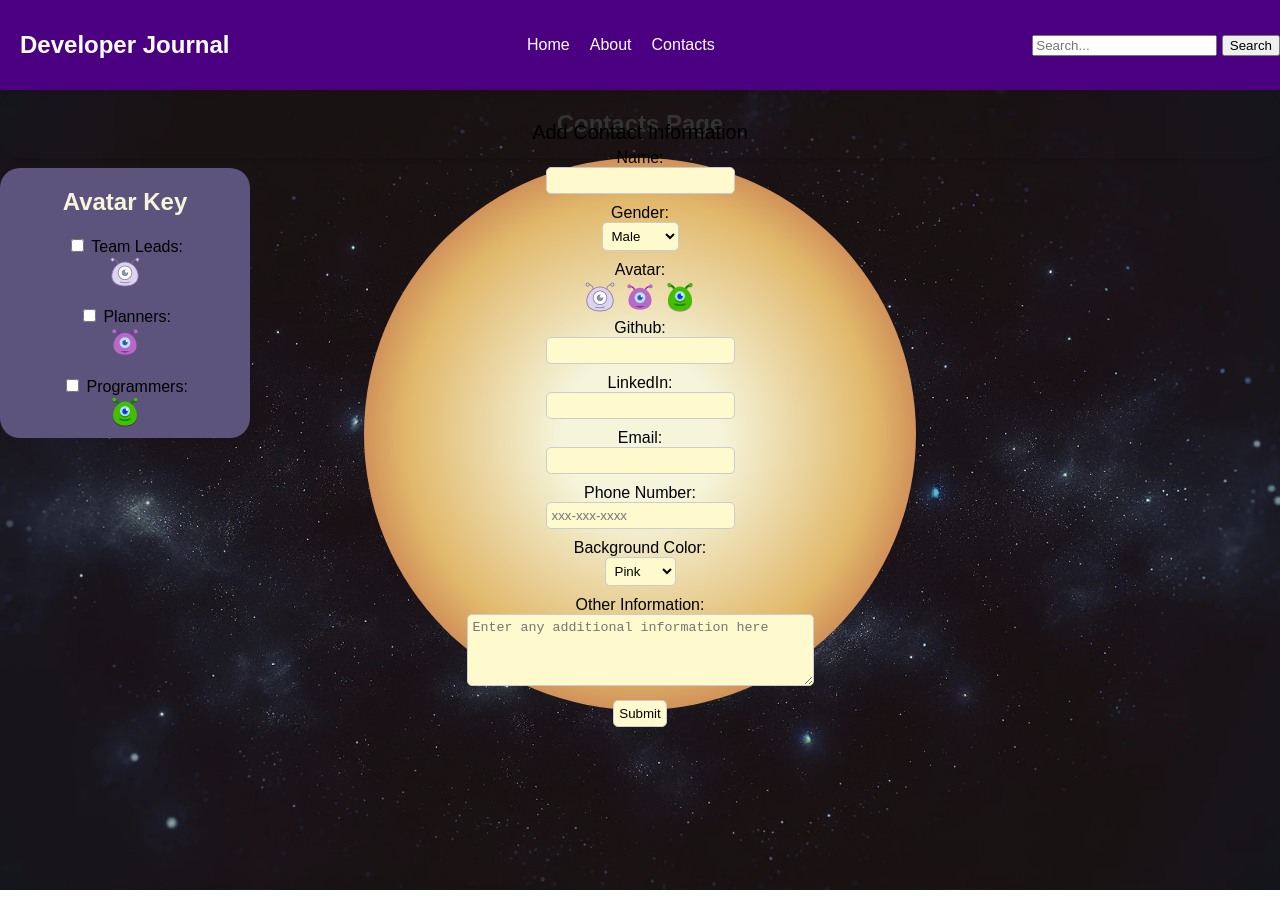
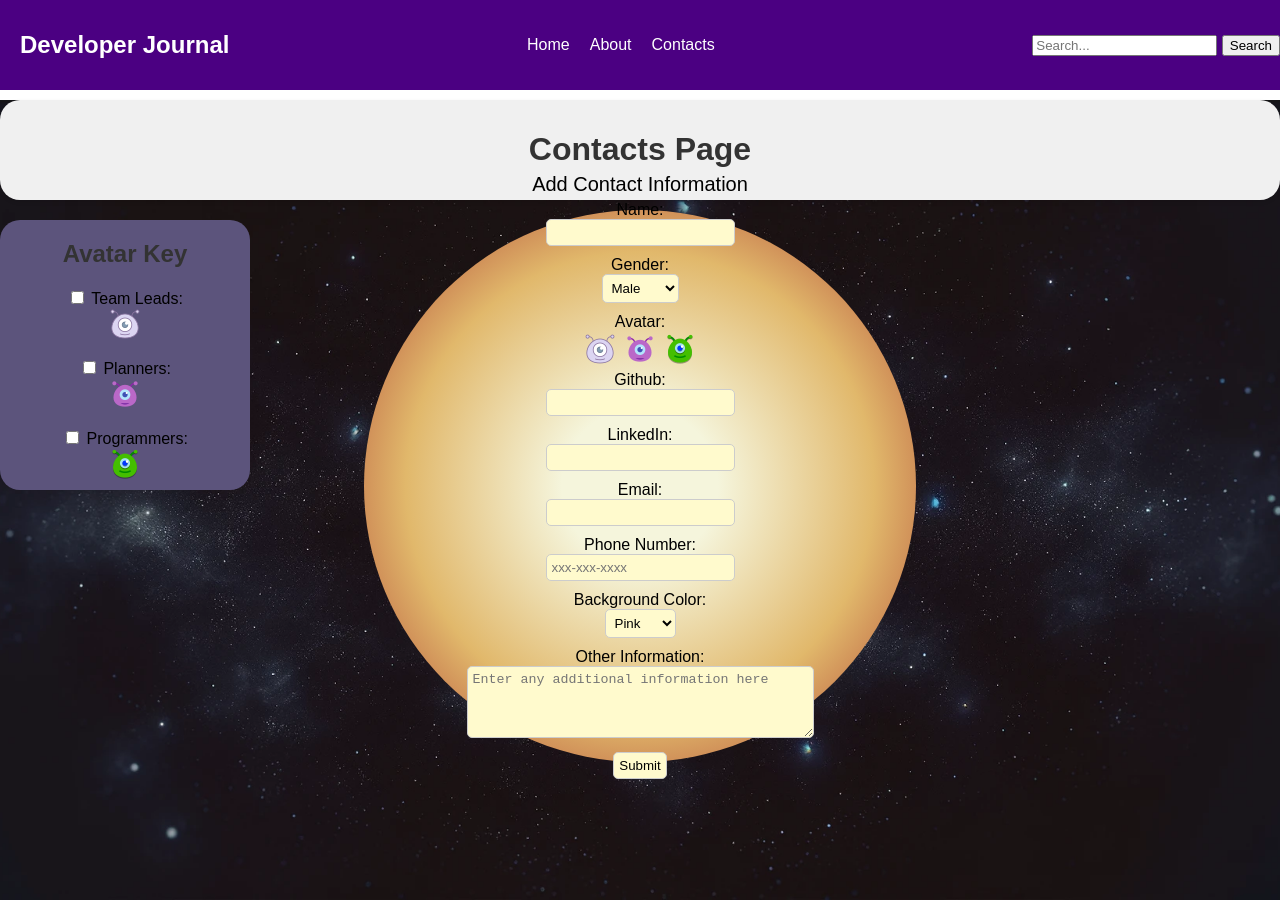
Before and after one commit to cse110-sp24-group31/Dev-Journal, a website: page index.html in a window 1280 px wide. Both pictures are taken after a click on the link "Contacts". Drawn offline with Linux system fonts and the light colour scheme.

Commit message:
fix header

```diff
--- a/assets/styles/contactPage.css
+++ b/assets/styles/contactPage.css
@@ -9,14 +9,24 @@
    width: 100%;
 }
 
+#contacts .header-bubble {
+   background-color: #f0f0f0;
+   padding: 10px;
+   margin: 10px auto;
+   border-radius: 20px;
+   text-align: center;
+   box-shadow: 0 2px 4px rgba(0, 0, 0, 0.1);
+}
+
+#contacts h1 {
+   color: #333 !important;
+   text-align: center !important;
+}
+
 #contacts .bubble, #contacts .flex-container {
    background: transparent !important;
 }
 
-h1 {
-   color: beige;
-   text-align: center;
-}
 .sun-container {
    padding: 20px;
    display: flex;
@@ -30,6 +40,7 @@ h1 {
    outline: none;
    left: -125px;
 }
+
 .sun {
    position: absolute;
    width: 100%;
@@ -38,6 +49,7 @@ h1 {
    background: radial-gradient(circle at center, beige 20%, rgb(225, 184, 107), brown 100%);
    z-index: 1;
 }
+
 .filter-button {
    background: none;
    border: none;
@@ -48,6 +60,7 @@ h1 {
    display: flex;
    align-items: center;
 }
+
 .filter-button img {
    margin-left: 10px;
    max-width: 30px;
@@ -71,11 +84,13 @@ aside {
    border-radius: 20px;
    text-align: center;
 }
+
 aside img {
    display: block;
    margin: 0 auto;
    max-width: 90%;
 }
+
 /* input information box */
 form {
    display: flex;
@@ -87,19 +102,21 @@ form {
    background-color: transparent;
    border-radius: 10px;
 }
+
 fieldset {
    border: none;
    text-align: center;
 }
 
 form input, form select, form textarea {
-   background-color: #fffacd; /* Light yellow background */
+   background-color: #fffacd;
    border: 1px solid #ccc;
    border-radius: 5px;
    padding: 5px;
    margin-bottom: 10px;
    outline-color: yellow;
 }
+
 /* Title */
 .bubble {
    left: 50%;
@@ -107,8 +124,8 @@ form input, form select, form textarea {
    padding: 20px;
    border-radius: 20px;
    box-shadow: 0 2px 4px rgba(0, 0, 0, 0.1);
-   background: transparent;
 }
+
 .bubble h1 {
    margin: 0;
    font-size: 24px;
@@ -142,19 +159,23 @@ form input, form select, form textarea {
    width: 100%;
    text-align: center;
 }
+
 .entry-avatar {
    flex-shrink: 0;
 }
+
 .avatar-image {
    width: 25px;
    height: auto;
    border-radius: 50%;
 }
+
 /* CSS for avatar options */
 .avatar-option {
    border: 2px solid transparent;
    cursor: pointer;
 }
+
 .avatar-option.selected {
    border-color: blue;
 }
--- a/index.html
+++ b/index.html
@@ -70,7 +70,7 @@
   </div>
 
   <div id="contacts" class="tab-content">
-    <div class="bubble">
+    <div class="header-bubble">
       <h1>Contacts Page</h1>
     </div>
     <div class="flex-container">
```
